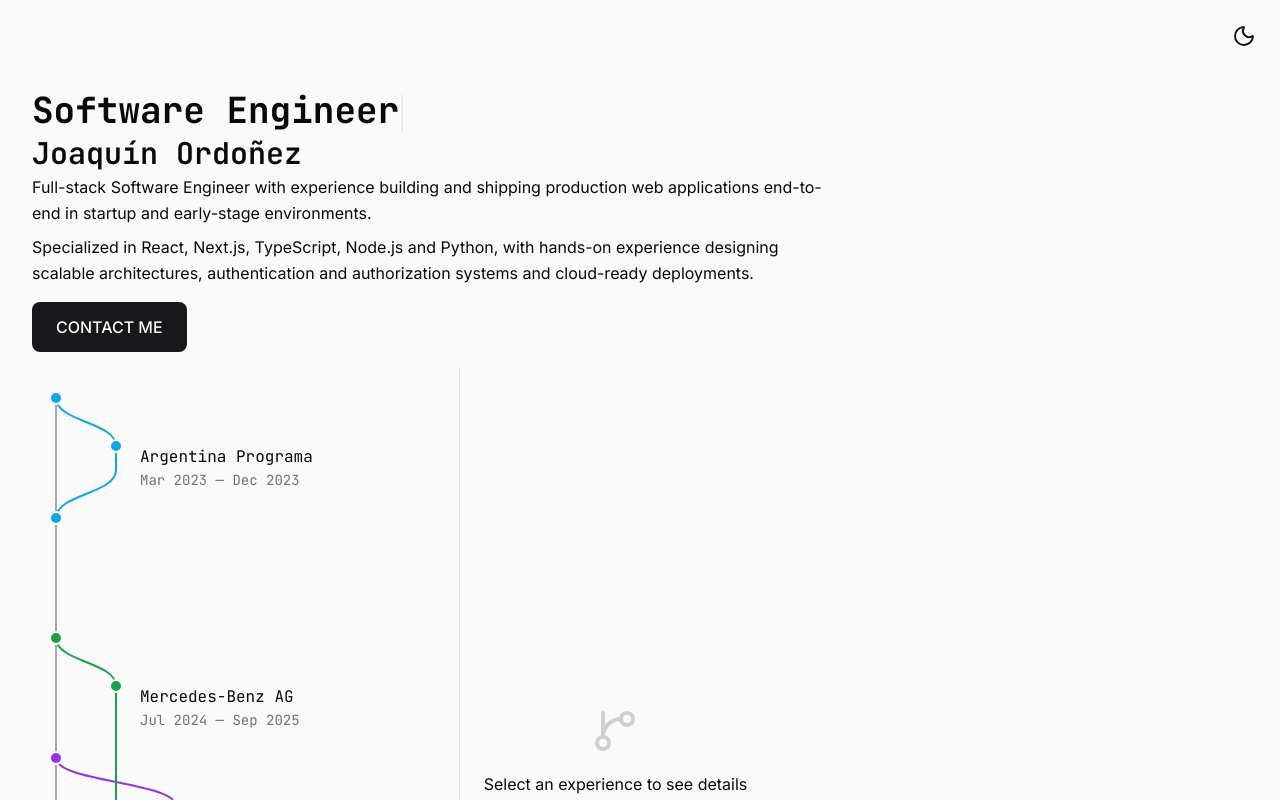
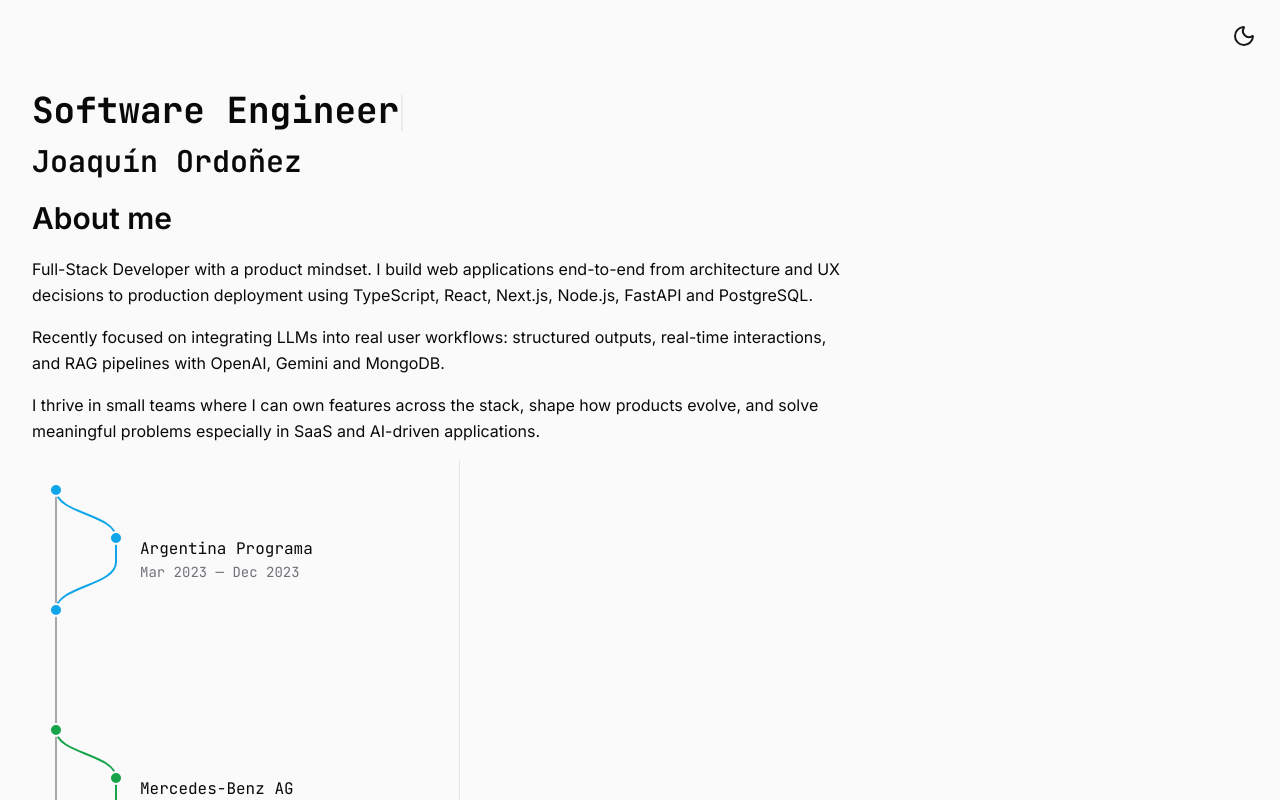
Before and after one commit to joac001/portfolio, a Next.js app: page / in a window 1280 px wide. Shown: the top 800 px of the page. Built offline with nearby package versions, Linux system fonts and the light colour scheme.

Commit message:
feat: mejorar descripciones en experiencias y ajustar configuración de robots y componentes

```diff
--- a/src/app/page.tsx
+++ b/src/app/page.tsx
@@ -11,8 +11,7 @@ import { ExperienceTimeline } from '@/components/experience-timeline';
 export default function Home() {
   return (
     <Container id="main-content" className="flex-col gap-0">
-      <section className="flex flex-col space-y-4">
-        <div className="md:w-2/3">
+      <section className="flex flex-col space-y-2">
         <TypeWriter text="Software Engineer" variant="h1" style="mono" speed={60} delay={300} />
         <StaggerText delay={0.3} staggerDelay={0.1}>
           <StaggerItem>
@@ -21,26 +20,34 @@ export default function Home() {
             </Typography>
           </StaggerItem>
         </StaggerText>
-          <StaggerText delay={0.5} staggerDelay={0.15}>
+      </section>
+
+      <section className="flex w-full md:w-2/3" aria-labelledby="about-heading">
+        <StaggerText delay={0.5} staggerDelay={0.12}>
           <StaggerItem>
-              <Typography variant="body">
-                Full-stack Software Engineer with experience building and shipping production web
-                applications end-to-end in startup and early-stage environments.
+            <Typography variant="h2" id="about-heading">
+              About me
             </Typography>
           </StaggerItem>
           <StaggerItem>
-              <div className="h-2" />
-            </StaggerItem>
-            <StaggerItem>
+            <div className="mt-4 flex flex-col gap-4">
               <Typography variant="body">
-                Specialized in React, Next.js, TypeScript, Node.js and Python, with hands-on
-                experience designing scalable architectures, authentication and authorization
-                systems and cloud-ready deployments.
+                Full-Stack Developer with a product mindset. I build web applications end-to-end
+                from architecture and UX decisions to production deployment using TypeScript, React,
+                Next.js, Node.js, FastAPI and PostgreSQL.
               </Typography>
+              <Typography variant="body">
+                Recently focused on integrating LLMs into real user workflows: structured outputs,
+                real-time interactions, and RAG pipelines with OpenAI, Gemini and MongoDB.
+              </Typography>
+              <Typography variant="body">
+                I thrive in small teams where I can own features across the stack, shape how
+                products evolve, and solve meaningful problems especially in SaaS and AI-driven
+                applications.
+              </Typography>
+            </div>
           </StaggerItem>
         </StaggerText>
-        </div>
-        <Button magnetic>Contact me</Button>
       </section>
 
       <ExperienceTimeline id="experience-timeline" />
--- a/src/app/robots.ts
+++ b/src/app/robots.ts
@@ -6,6 +6,6 @@ export default function robots(): MetadataRoute.Robots {
       userAgent: "*",
       allow: "/",
     },
-    sitemap: "https://joaquinordonez.dev/sitemap.xml",
+    sitemap: "https://www.joaquinordonez.dev/sitemap.xml",
   };
 }
--- a/src/components/experience-timeline/GitTree.tsx
+++ b/src/components/experience-timeline/GitTree.tsx
@@ -230,6 +230,7 @@ export default function GitTree({ layout, selectedId, onSelect }: GitTreeProps)
             type="button"
             onClick={() => onSelect(label.subExperienceId ?? label.experienceId)}
             aria-pressed={isSelected}
+            aria-label={`Select ${label.text}`}
             className="absolute text-left cursor-pointer bg-transparent border-none p-2 focus-visible:outline-none focus-visible:ring-2 focus-visible:ring-primary focus-visible:ring-offset-2 focus-visible:ring-offset-background rounded-lg hover:bg-muted-contrast/10"
             style={{
               top: label.y - 10,
--- a/src/components/shared/Card.tsx
+++ b/src/components/shared/Card.tsx
@@ -1,3 +1,5 @@
+'use client';
+
 import { useId } from "react";
 import Typography from "./Typography";
 import type Button from "./Button";
--- a/src/data/experiences.json
+++ b/src/data/experiences.json
@@ -5,7 +5,7 @@
     "role": "Java Programming Instructor",
     "startDate": "2023-03",
     "endDate": "2023-12",
-    "description": "Taught Java fundamentals, algorithms, and problem-solving techniques. Adapted technical concepts to diverse learning levels."
+    "description": "Taught Java programming fundamentals, algorithms, and problem-solving to students as part of the 4th edition of Argentina Programa, a national government initiative to expand access to software development education."
   },
   {
     "id": "mercedes-benz",
@@ -13,22 +13,22 @@
     "role": "Security & Data Analysis Support",
     "startDate": "2024-07",
     "endDate": "2025-09",
-    "description": "Analyzed reports generated from security audits and compliance processes. Collaborated with international teams across Germany, India, and Spain."
+    "description": "Analyzed reports from security audits and compliance processes across a global organization. Collaborated with international teams in Germany, India, and Spain, developing strong technical documentation and cross-cultural communication skills."
   },
   {
     "id": "olevium",
     "name": "Olevium",
-    "role": "Independent Full Stack",
+    "role": "Co-founder & Full Stack Developer",
     "startDate": "2025-01",
-    "description": "Conceived, designed, and built a full-stack finance platform from scratch, owning the entire product lifecycle. Built a scalable and modular system using Next.js, React, FastAPI and PostgreSQL. Designed authentication and role-based authorization and background jobs. Implemented a Docker-based development environment. Designed the backend using a modular monorepo and layered architecture to support future scalability."
+    "description": "Co-founded and led the technical development of a personal finance platform that automates expense tracking through WhatsApp bots and messaging integrations. Owned architecture, backend, frontend, and deployment. Built with Next.js, FastAPI, and PostgreSQL with role-based auth, background jobs, and a Dockerized development environment."
   },
   {
     "id": "fiuba",
     "name": "Faculty of Engineering – UBA",
-    "role": "Developer",
+    "role": "Full Stack Developer",
     "startDate": "2025-04",
     "endDate": "2025-11",
-    "description": "Developed and maintained internal systems, websites, and administrative tools. Worked with PHP, React, Next.js, Python, PostgreSQL, and Docker. Contributed to the end-to-end development of internal systems and tools."
+    "description": "Built and maintained internal systems, websites, and administrative tools for the university from the ground up. Worked across the stack with React, Next.js, Tailwind CSS, MUI, Python, PostgreSQL, and Docker."
   },
   {
     "id": "data-voices",
@@ -36,6 +36,6 @@
     "role": "Full Stack Developer",
     "startDate": "2025-09",
     "endDate": "2026-02",
-    "description": "Owned end-to-end delivery of product features, from requirement definition and technical design to implementation and release. Designed and shipped features in a fast weekly release cycle. Built and maintained AI-driven functionality integrated into the platform. Improved performance and reliability through refactoring and optimization. Worked across frontend and backend using React, Node.js, Nest.js. Collaborated with desktop application teams to enable cross-platform integrations."
+    "description": "Owned end-to-end feature delivery in fast weekly release cycles from requirement gathering and technical design to production deployment. Built and integrated AI-powered features into the platform. Improved system performance and reliability through refactoring and optimization. Worked across frontend and backend with React, Node.js, and TypeScript, collaborating with desktop application teams on cross-platform integrations."
   }
 ]
```
Lines whose indentation alone changed are shown as unchanged.
